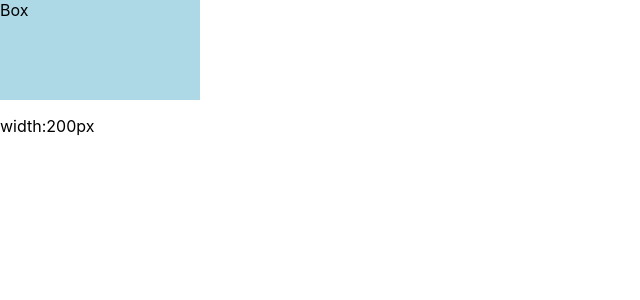
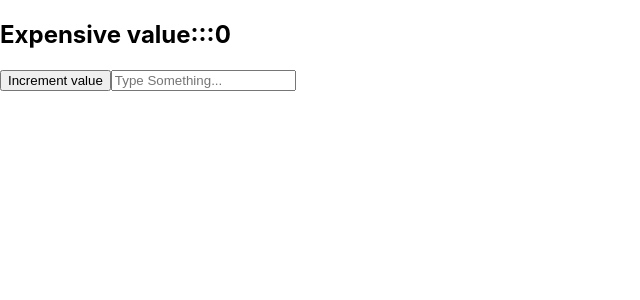
Before and after one commit to ktirthesh/reactjs-projects, a React (Create React App) app in the folder learn_reactjs/: page / in a window 1280 px wide. Shown: the top 300 px of the page, without its empty margins (0-640 px from the left). Built offline with nearby package versions, Linux system fonts and the light colour scheme.

Commit message:
useMemo applied

```diff
--- a/learn_reactjs/src/App.js
+++ b/learn_reactjs/src/App.js
@@ -13,7 +13,8 @@
 // import { UseIdExample } from "./Hooks/UseIDExample";
 // import { UseImperativeHandleExample } from "./Hooks/UseImperativeHandleExample";
 // import UseInsertionEffectExample from "./Hooks/UseInsertionEffectExample";
-import { UseLayoutEffectExample } from "./Hooks/UseLayoutEffectExample";
+// import { UseLayoutEffectExample } from "./Hooks/UseLayoutEffectExample";
+import ExpensiveComponent from "./Hooks/UseMemoExample";
 function App() {
   // return <UseReducerExample />;
   // return <UseActionStateExample />;
@@ -28,7 +29,8 @@ function App() {
   // return <UseIdExample />;
   // return <UseImperativeHandleExample />;
   // return <UseInsertionEffectExample />;
-  return <UseLayoutEffectExample />;
+  // return <UseLayoutEffectExample />;
+  return <ExpensiveComponent />;
 }
 
 export default App;
--- /dev/null
+++ b/learn_reactjs/src/Hooks/UseMemoExample.jsx
@@ -0,0 +1,35 @@
+/**
+ * What useMemo does-useMemo memoizes (caches) the result of a calculation so
+ *  it only recomputes when dependencies change.
+ * This helps improve performance for expensive operations.
+ */
+
+import { useMemo, useState } from "react";
+
+const ExpensiveComponent = () => {
+  const [count, setCount] = useState(0);
+  const [text, setText] = useState("");
+
+  //   expensive calc
+  const expensiveCalc = useMemo(() => {
+    console.log("calculating...");
+    let result = 0;
+    for (let i; i < 1e7; i++) {
+      result += 1;
+    }
+    return result + count;
+  }, [count]);
+  return (
+    <div>
+      <h2>Expensive value:::{expensiveCalc}</h2>
+      <button onClick={() => setCount(count + 1)}>Increment value</button>
+      <input
+        type="text"
+        placeholder="Type Something..."
+        value={text}
+        onChange={(e) => setText(e.target.value)}
+      />
+    </div>
+  );
+};
+export default ExpensiveComponent;
```
